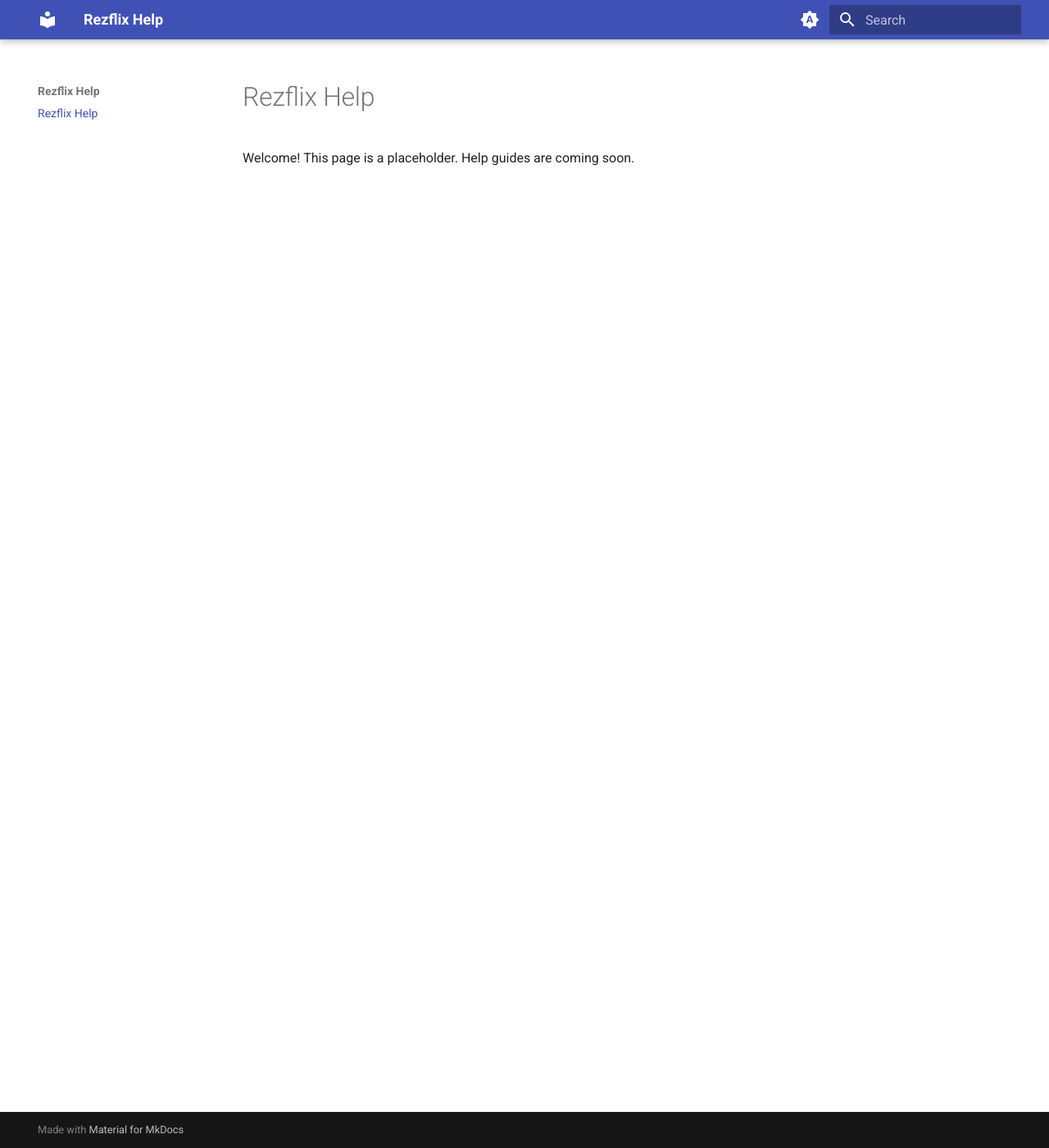
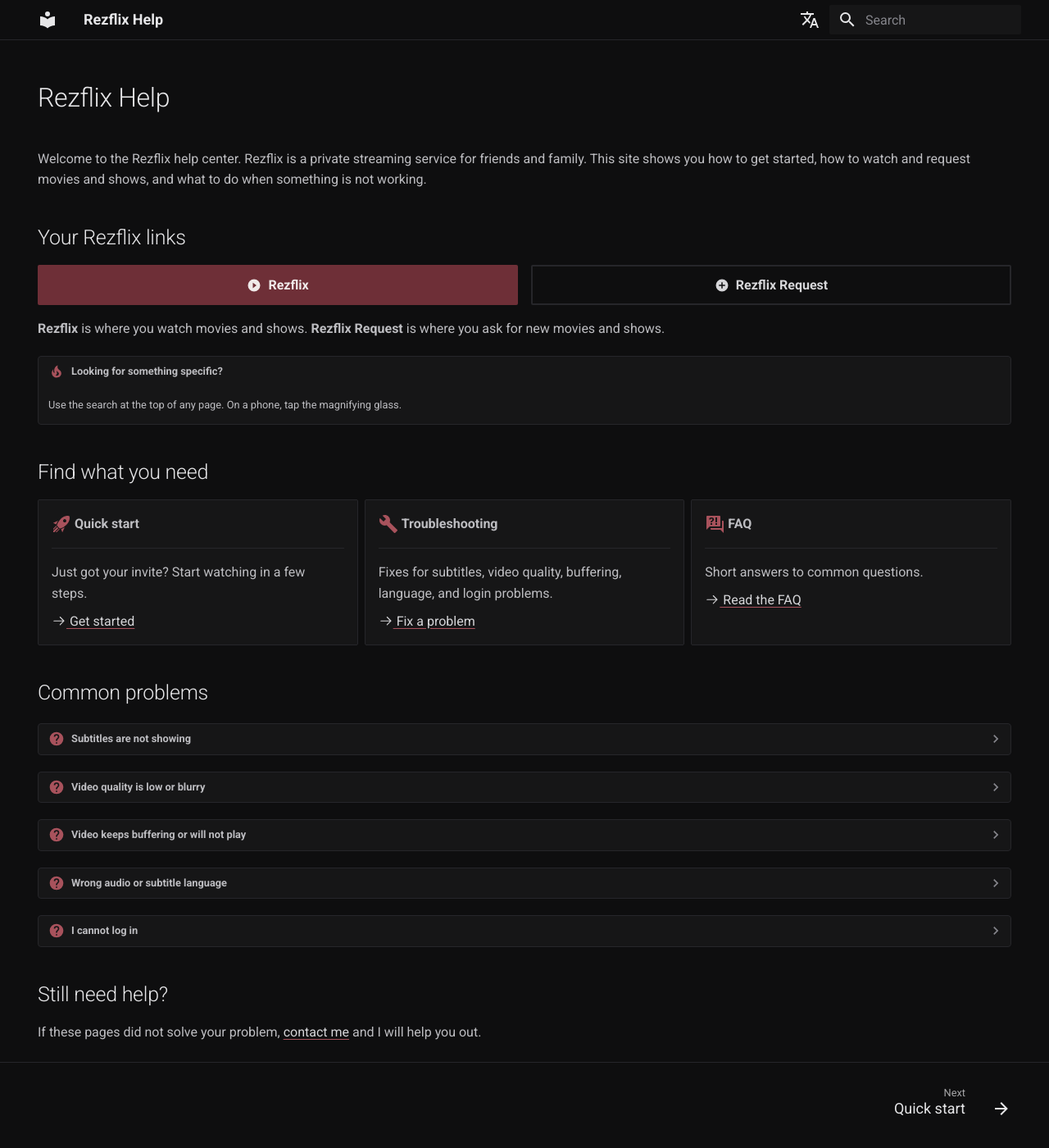
Before and after one commit to emiran0/rezflix-help-page, an MkDocs documentation site: the page built from docs/en/index.md, in a window 1280 px wide and 1400 px high. Shown: the whole window at 82% size. Built offline with MkDocs 1.6.1 and Material for MkDocs 9.7.7, drawn with Linux system fonts in a browser that asks for light colours; comment, search, counter and statistics services are not loaded.

Commit message:
feat: add landing page, turkish site, and dark theme
- Landing page with service buttons, section cards, and common problems
- Placeholder pages for quick start, troubleshooting, faq, and contact
- Turkish build under /tr/ with a language switcher
- Dark minimal theme in overrides/

```diff
--- /dev/null
+++ b/docs/en/index.md
@@ -0,0 +1,91 @@
+---
+hide:
+  - navigation
+  - toc
+---
+
+# Rezflix Help
+
+Welcome to the Rezflix help center. Rezflix is a private streaming service for friends and family.
+This site shows you how to get started, how to watch and request movies and shows, and what to do
+when something is not working.
+
+## Your Rezflix links
+
+<div class="rz-links" markdown="span">
+[:material-play-circle: Rezflix](#){ .md-button .md-button--primary }
+[:material-plus-circle: Rezflix Request](#){ .md-button }
+</div>
+
+**Rezflix** is where you watch movies and shows. **Rezflix Request** is where you ask for new
+movies and shows.
+
+!!! tip "Looking for something specific?"
+
+    Use the search at the top of any page. On a phone, tap the magnifying glass.
+
+## Find what you need
+
+<div class="grid cards" markdown>
+
+-   :material-rocket-launch:{ .lg .middle } **Quick start**
+
+    ---
+
+    Just got your invite? Start watching in a few steps.
+
+    [:octicons-arrow-right-24: Get started](quick-start.md)
+
+-   :material-wrench:{ .lg .middle } **Troubleshooting**
+
+    ---
+
+    Fixes for subtitles, video quality, buffering, language, and login problems.
+
+    [:octicons-arrow-right-24: Fix a problem](troubleshooting.md)
+
+-   :material-frequently-asked-questions:{ .lg .middle } **FAQ**
+
+    ---
+
+    Short answers to common questions.
+
+    [:octicons-arrow-right-24: Read the FAQ](faq.md)
+
+</div>
+
+## Common problems
+
+??? question "Subtitles are not showing"
+
+    Short fix coming soon.
+
+    [:octicons-arrow-right-24: All steps for this problem](troubleshooting.md#subtitles-are-not-showing)
+
+??? question "Video quality is low or blurry"
+
+    Short fix coming soon.
+
+    [:octicons-arrow-right-24: All steps for this problem](troubleshooting.md#video-quality-is-low-or-blurry)
+
+??? question "Video keeps buffering or will not play"
+
+    Short fix coming soon.
+
+    [:octicons-arrow-right-24: All steps for this problem](troubleshooting.md#video-keeps-buffering-or-will-not-play)
+
+??? question "Wrong audio or subtitle language"
+
+    Short fix coming soon.
+
+    [:octicons-arrow-right-24: All steps for this problem](troubleshooting.md#wrong-audio-or-subtitle-language)
+
+??? question "I cannot log in"
+
+    Short fix coming soon.
+
+    [:octicons-arrow-right-24: All steps for this problem](troubleshooting.md#i-cannot-log-in)
+
+## Still need help?
+
+If these pages did not solve your problem, [contact me](contact.md) and I will help you out.
--- a/docs/index.md
+++ /dev/null
@@ -1,3 +0,0 @@
-# Rezflix Help
-
-Welcome! This page is a placeholder. Help guides are coming soon.
--- a/mkdocs.yml
+++ b/mkdocs.yml
@@ -1,30 +1,44 @@
 site_name: Rezflix Help
 site_url: https://help.rezflixtv.com/
 site_description: Help center for Rezflix users.
+docs_dir: docs/en
+site_dir: site
 
 theme:
   name: material
+  custom_dir: overrides
   language: en
   palette:
-    # Follow the system preference
-    - media: "(prefers-color-scheme)"
-      toggle:
-        icon: material/brightness-auto
-        name: Switch to light mode
-    - media: "(prefers-color-scheme: light)"
-      scheme: default
-      toggle:
-        icon: material/brightness-7
-        name: Switch to dark mode
-    - media: "(prefers-color-scheme: dark)"
-      scheme: slate
-      toggle:
-        icon: material/brightness-4
-        name: Switch to system preference
+    scheme: slate
+    primary: custom
+    accent: custom
   features:
     - content.code.copy
+    - navigation.footer
     - search.suggest
     - search.highlight
+
+nav:
+  - Home: index.md
+  - Quick start: quick-start.md
+  - Troubleshooting: troubleshooting.md
+  - FAQ: faq.md
+  - Contact: contact.md
+
+extra_css:
+  - assets/stylesheets/rezflix.css
+
+extra:
+  alternate:
+    - name: English
+      link: /
+      lang: en
+    - name: Türkçe
+      link: /tr/
+      lang: tr
+
+validation:
+  anchors: warn
 
 plugins:
   - search
@@ -37,6 +51,9 @@ markdown_extensions:
   - toc:
       permalink: true
   - pymdownx.details
+  - pymdownx.emoji:
+      emoji_index: !!python/name:material.extensions.emoji.twemoji
+      emoji_generator: !!python/name:material.extensions.emoji.to_svg
   - pymdownx.highlight
   - pymdownx.superfences
   - pymdownx.tabbed:
--- /dev/null
+++ b/overrides/assets/stylesheets/rezflix.css
@@ -0,0 +1,165 @@
+/*
+  Rezflix theme: dark and minimal. Blackish background, faded grey content,
+  washed dark red only on small details (icons, link underlines, hover, main button).
+*/
+
+[data-md-color-scheme="slate"] {
+  --rz-bg: #0e0e0f;
+  --rz-surface: #161617;
+  --rz-border: #26262a;
+  --rz-text: #bdbdc1;
+  --rz-heading: #e6e6e8;
+  --rz-muted: #85858b;
+  --rz-link: #d6d6d9;
+  --rz-red: #a8525c;
+  --rz-red-text: #c0707a;
+  --rz-red-button: #6e2f37;
+  --rz-red-button-hover: #803741;
+
+  --md-hue: 0;
+  --md-default-bg-color: var(--rz-bg);
+  --md-default-bg-color--light: #0e0e0fb3;
+  --md-default-bg-color--lighter: #0e0e0f4d;
+  --md-default-bg-color--lightest: #0e0e0f1f;
+  --md-default-fg-color: var(--rz-text);
+  --md-default-fg-color--light: var(--rz-muted);
+  --md-default-fg-color--lighter: #85858b80;
+  --md-default-fg-color--lightest: #ffffff12;
+
+  --md-primary-fg-color: var(--rz-bg);
+  --md-primary-fg-color--light: var(--rz-surface);
+  --md-primary-fg-color--dark: var(--rz-bg);
+  --md-primary-bg-color: var(--rz-heading);
+  --md-primary-bg-color--light: var(--rz-muted);
+  --md-accent-fg-color: var(--rz-red-text);
+  --md-accent-fg-color--transparent: #a8525c1a;
+  --md-accent-bg-color: var(--rz-heading);
+  --md-accent-bg-color--light: var(--rz-muted);
+
+  --md-typeset-color: var(--rz-text);
+  --md-typeset-a-color: var(--rz-link);
+  --md-code-bg-color: var(--rz-surface);
+  --md-code-fg-color: var(--rz-text);
+  --md-admonition-bg-color: var(--rz-surface);
+  --md-admonition-fg-color: var(--rz-text);
+  --md-footer-bg-color: var(--rz-bg);
+  --md-footer-bg-color--dark: var(--rz-bg);
+  --md-footer-fg-color: var(--rz-heading);
+  --md-footer-fg-color--light: var(--rz-muted);
+  --md-footer-fg-color--lighter: var(--rz-muted);
+}
+
+/* Headings are the brightest text on the page */
+.md-typeset :is(h1, h2, h3) {
+  color: var(--rz-heading);
+}
+
+/* Header and footer blend into the page, separated by a hairline */
+.md-header {
+  border-bottom: 0.05rem solid var(--rz-border);
+  box-shadow: none;
+}
+
+.md-footer {
+  border-top: 0.05rem solid var(--rz-border);
+}
+
+@media screen and (min-width: 60em) {
+  .md-search__form,
+  .md-search__form:hover {
+    background-color: var(--rz-surface);
+  }
+}
+
+/* Links in text: light grey with a thin red underline, red on hover */
+.md-typeset :is(p, li) > a:not(.md-button) {
+  text-decoration: underline;
+  text-decoration-color: var(--rz-red);
+  text-underline-offset: 0.2em;
+}
+
+.md-typeset :is(p, li) > a:not(.md-button):is(:hover, :focus) {
+  color: var(--rz-red-text);
+}
+
+/* Buttons: one washed red button, the rest quiet grey outlines */
+.md-typeset .md-button {
+  color: var(--rz-link);
+  border-color: var(--rz-border);
+}
+
+.md-typeset .md-button:is(:hover, :focus) {
+  color: var(--rz-heading);
+  background-color: var(--rz-surface);
+  border-color: var(--rz-red);
+}
+
+.md-typeset .md-button--primary {
+  color: #f0eaea;
+  background-color: var(--rz-red-button);
+  border-color: var(--rz-red-button);
+}
+
+.md-typeset .md-button--primary:is(:hover, :focus) {
+  color: #f0eaea;
+  background-color: var(--rz-red-button-hover);
+  border-color: var(--rz-red-button-hover);
+}
+
+/* Cards: grey surface, red icon, red border on hover */
+.md-typeset .grid.cards > ul > li {
+  background-color: var(--rz-surface);
+  border-color: var(--rz-border);
+}
+
+.md-typeset .grid.cards > ul > li:is(:hover, :focus-within) {
+  border-color: var(--rz-red);
+  box-shadow: none;
+}
+
+.md-typeset .grid.cards > ul > li > hr {
+  border-color: var(--rz-border);
+}
+
+.md-typeset .grid.cards .lg {
+  color: var(--rz-red);
+}
+
+/* Tip and question boxes: grey surface, red icon, no colored title bar */
+.md-typeset :is(.admonition, details):is(.tip, .question) {
+  border-color: var(--rz-border);
+  box-shadow: none;
+}
+
+.md-typeset :is(.admonition, details):is(.tip, .question):focus-within {
+  border-color: var(--rz-red);
+  box-shadow: none;
+}
+
+.md-typeset :is(.tip, .question) > :is(.admonition-title, summary) {
+  background-color: transparent;
+}
+
+.md-typeset :is(.tip, .question) > :is(.admonition-title, summary)::before {
+  background-color: var(--rz-red);
+}
+
+.md-typeset :is(.tip, .question) > :is(.admonition-title, summary)::after {
+  color: var(--rz-muted);
+}
+
+/* Landing page service buttons: side by side on wide screens, stacked on phones */
+.md-typeset .rz-links {
+  display: grid;
+  grid-template-columns: repeat(auto-fit, minmax(12rem, 1fr));
+  gap: 0.8rem;
+  margin: 1em 0;
+}
+
+.md-typeset .rz-links .md-button {
+  display: flex;
+  align-items: center;
+  justify-content: center;
+  gap: 0.5em;
+  margin: 0;
+}
```
Also changed, not shown: CLAUDE.md (+92 -18 lines), README.md (+24 -6 lines), docs/en/contact.md (added, +3 -0 lines), docs/en/faq.md (added, +3 -0 lines), docs/en/quick-start.md (added, +3 -0 lines), docs/en/troubleshooting.md (added, +23 -0 lines), docs/tr/contact.md (added, +3 -0 lines), docs/tr/faq.md (added, +3 -0 lines), docs/tr/index.md (added, +91 -0 lines), docs/tr/quick-start.md (added, +3 -0 lines), docs/tr/troubleshooting.md (added, +23 -0 lines), mkdocs.tr.yml (added, +19 -0 lines), 3 other files.
